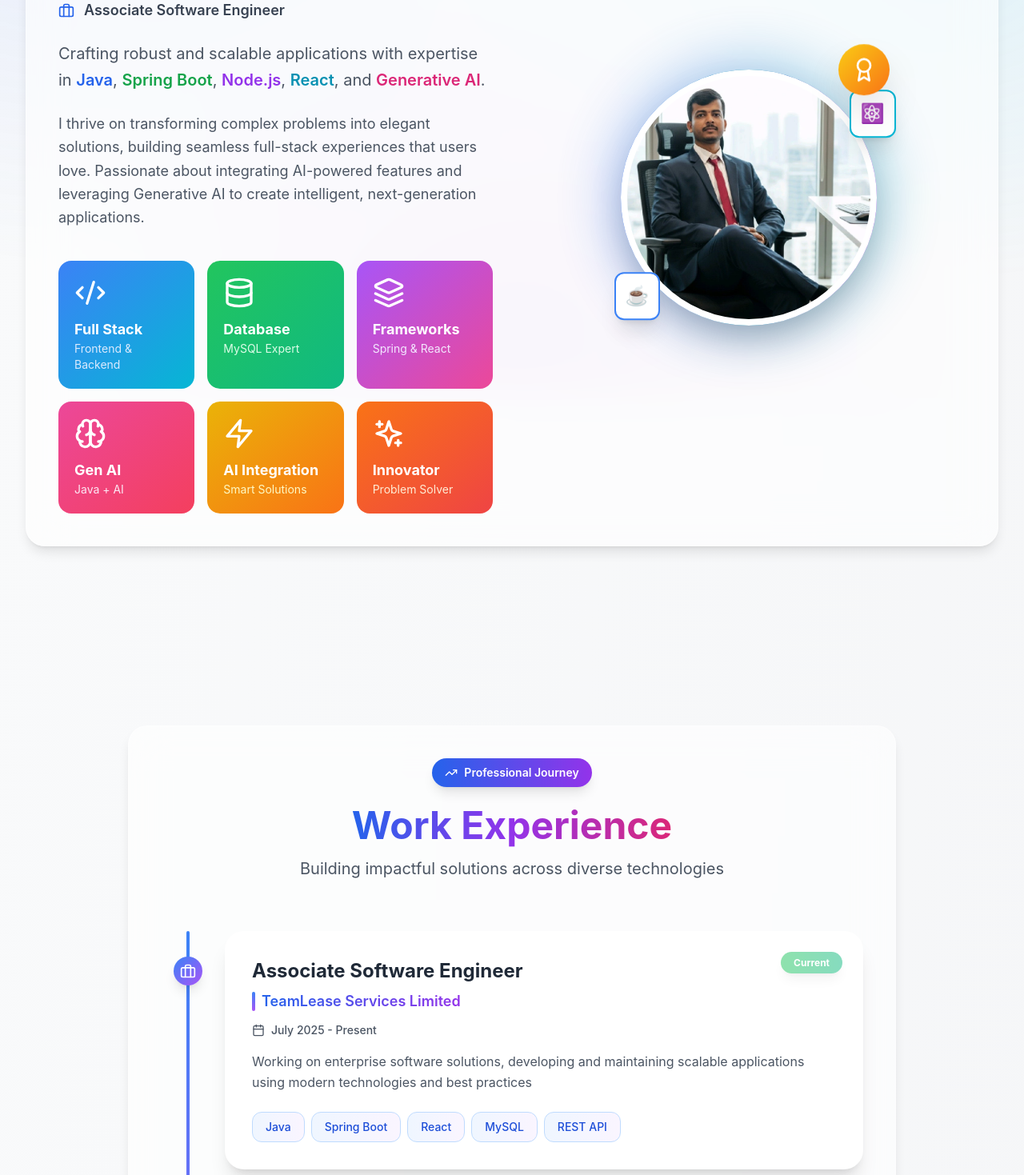
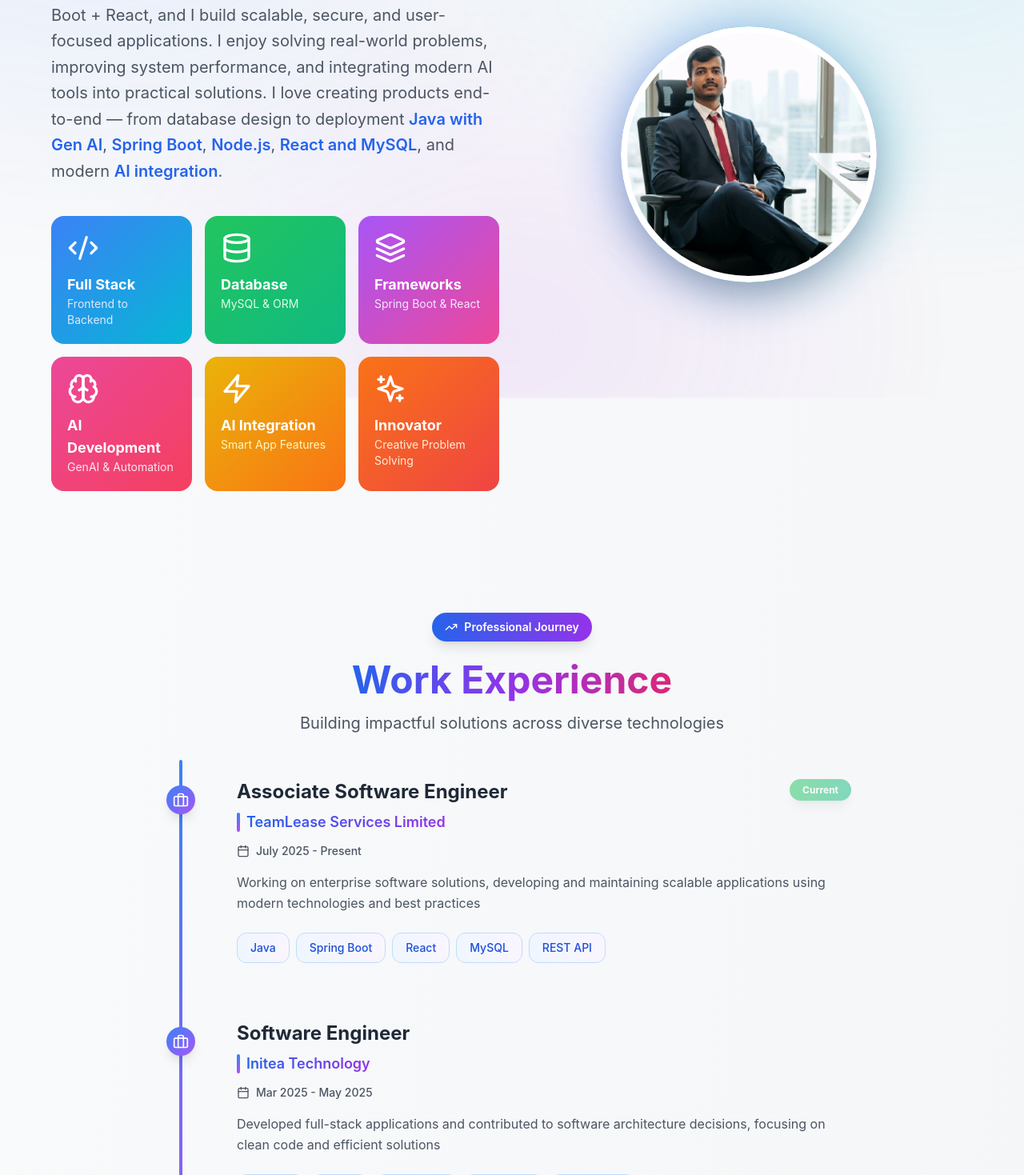
Before and after one commit to anivargi96/Portfoliowebsite, a React (Vite) app: page / in a window 1280 px wide. Shown: the part 301-1770 px from the top of the page at 80% size. Built offline with nearby package versions, Linux system fonts and the light colour scheme.

Commit message:
Initial commit

```diff
--- a/package.json
+++ b/package.json
@@ -20,7 +20,7 @@
   },
   "devDependencies": {
     "@eslint/js": "^9.9.1",
-    "@types/react": "^18.3.5",
+    "@types/react": "^18.3.27",
     "@types/react-dom": "^18.3.0",
     "@vitejs/plugin-react": "^4.7.0",
     "autoprefixer": "^10.4.18",
--- a/src/index.css
+++ b/src/index.css
@@ -18,20 +18,21 @@
     @apply font-sans antialiased bg-slate-50 text-gray-900 dark:bg-gray-950 dark:text-gray-100;
   }
 
-  /* Standardize medium vertical padding for sections */
-  section {
-    @apply py-16;
+  /* Standardize smaller vertical padding for sections to reduce gaps */
+    section {
+      @apply py-4;
   }
 }
 
 @layer utilities {
   /* Glassmorphism helpers */
+  /* Simplified panel used across pages: no heavy border/shadow, subtle padding handled in JS */
   .glass-panel {
-    @apply bg-white/60 dark:bg-gray-900/40 backdrop-blur-xl border border-white/40 dark:border-gray-800/60 shadow-lg;
+    @apply bg-transparent backdrop-blur-none border-0 shadow-none;
   }
 
   .glass-card {
-    @apply bg-white/70 dark:bg-gray-800/60 backdrop-blur-xl border border-white/50 dark:border-gray-700/60 shadow-xl;
+    @apply bg-transparent border-0 shadow-none;
   }
 
   /* Soft animated aurora background overlay */
--- a/src/pages/About.tsx
+++ b/src/pages/About.tsx
@@ -1,99 +1,110 @@
-import { Code2, Database, Layers, Sparkles, Briefcase, Award, Brain, Zap } from 'lucide-react';
-import anil from "../images/anil.webp"
+import { Code2, Database, Layers, Sparkles, Briefcase, Brain, Zap } from 'lucide-react';
+import anil from "../images/anil.webp";
+
 const About = () => {
   return (
-    <section id="about" className="min-h-screen pt-16 relative overflow-hidden">
-      <div className="relative max-w-7xl mx-auto px-4 sm:px-6 lg:px-8 py-12">
-        <div className="glass-panel p-8 md:p-10 rounded-3xl fade-in">
-        <div className="grid md:grid-cols-2 gap-12 items-center">
+    <section id="about" className="">
+      <div className="relative max-w-7xl mx-auto px-4 sm:px-6 lg:px-8 py-6">
+        <div className="p-6 md:p-8 fade-in">
+          <div className="grid md:grid-cols-2 gap-8 items-center">
+
+            {/* Left Content */}
             <div className="order-2 md:order-1 space-y-6">
+
+              {/* Tag */}
               <div className="inline-block">
                 <span className="px-4 py-2 bg-gradient-to-r from-blue-600 to-cyan-600 text-white text-sm font-semibold rounded-full shadow-lg">
                   Full Stack Developer
                 </span>
               </div>
 
+              {/* Name Heading */}
               <h1 className="text-6xl font-bold leading-tight">
                 <span className="bg-gradient-to-r from-blue-600 via-cyan-600 to-blue-800 bg-clip-text text-transparent">
-              Hi, I'm Anil Nivargi
+                  Hi, I’m Anil Nivargi
                 </span>
               </h1>
 
+              {/* Role */}
               <div className="flex items-center gap-3 text-lg text-gray-700 dark:text-gray-300">
                 <Briefcase className="w-5 h-5 text-blue-600" />
-              <span className="font-semibold">Associate Software Engineer</span>
+                <span className="font-semibold">Software Engineer</span>
               </div>
 
+              {/* Professional Summary */}
               <p className="text-xl text-gray-600 dark:text-gray-300 leading-relaxed">
-              Crafting robust and scalable applications with expertise in{' '}
-              <span className="font-semibold text-blue-600 dark:text-blue-400">Java</span>,{' '}
-              <span className="font-semibold text-green-600 dark:text-green-400">Spring Boot</span>,{' '}
-              <span className="font-semibold text-purple-600 dark:text-purple-400">Node.js</span>,{' '}
-              <span className="font-semibold text-cyan-600 dark:text-cyan-400">React</span>, and{' '}
-              <span className="font-semibold text-pink-600 dark:text-pink-400">Generative AI</span>.
+                I'm a Full Stack Developer specializing in Java + Spring Boot + React, and I build scalable, secure, and user-focused applications.
+                I enjoy solving real-world problems, improving system performance, and integrating modern AI tools into practical solutions.
+                I love creating products end-to-end — from database design to deployment{' '}
+                <span className="font-semibold text-blue-600 dark:text-blue-400">Java with Gen AI</span>,{' '}
+                <span className="font-semibold text-blue-600 dark:text-blue-400">Spring Boot</span>,{' '}
+                <span className="font-semibold text-blue-600 dark:text-blue-400">Node.js</span>,{' '}
+                <span className="font-semibold text-blue-600 dark:text-blue-400">React and MySQL</span>, and modern{' '}
+                <span className="font-semibold text-blue-600 dark:text-blue-400">AI integration</span>.
               </p>
 
-            <p className="text-lg text-gray-600 dark:text-gray-300 leading-relaxed">
-              I thrive on transforming complex problems into elegant solutions, building seamless full-stack experiences that users love. Passionate about integrating AI-powered features and leveraging Generative AI to create intelligent, next-generation applications.
-            </p>
+              {/* Personal Description */}
 
-            {/* Skills grid with enhanced styling */}
+
+              {/* Skills Grid */}
               <div className="grid grid-cols-2 sm:grid-cols-3 gap-4 pt-4">
+
                 <div className="group p-5 rounded-2xl bg-gradient-to-br from-blue-500 to-cyan-500 hover:from-blue-600 hover:to-cyan-600 transition-all duration-300 transform hover:scale-105 hover:shadow-2xl cursor-pointer">
                   <Code2 className="w-10 h-10 text-white mb-3 group-hover:rotate-12 transition-transform" />
                   <h3 className="font-bold text-white text-lg">Full Stack</h3>
-                <p className="text-sm text-blue-100">Frontend & Backend</p>
+                  <p className="text-sm text-blue-100">Frontend to Backend</p>
                 </div>
 
                 <div className="group p-5 rounded-2xl bg-gradient-to-br from-green-500 to-emerald-500 hover:from-green-600 hover:to-emerald-600 transition-all duration-300 transform hover:scale-105 hover:shadow-2xl cursor-pointer">
                   <Database className="w-10 h-10 text-white mb-3 group-hover:rotate-12 transition-transform" />
                   <h3 className="font-bold text-white text-lg">Database</h3>
-                <p className="text-sm text-green-100">MySQL Expert</p>
+                  <p className="text-sm text-green-100">MySQL & ORM</p>
                 </div>
 
                 <div className="group p-5 rounded-2xl bg-gradient-to-br from-purple-500 to-pink-500 hover:from-purple-600 hover:to-pink-600 transition-all duration-300 transform hover:scale-105 hover:shadow-2xl cursor-pointer">
                   <Layers className="w-10 h-10 text-white mb-3 group-hover:rotate-12 transition-transform" />
                   <h3 className="font-bold text-white text-lg">Frameworks</h3>
-                <p className="text-sm text-purple-100">Spring & React</p>
+                  <p className="text-sm text-purple-100">Spring Boot & React</p>
                 </div>
 
                 <div className="group p-5 rounded-2xl bg-gradient-to-br from-pink-500 to-rose-500 hover:from-pink-600 hover:to-rose-600 transition-all duration-300 transform hover:scale-105 hover:shadow-2xl cursor-pointer">
                   <Brain className="w-10 h-10 text-white mb-3 group-hover:rotate-12 transition-transform" />
-                <h3 className="font-bold text-white text-lg">Gen AI</h3>
-                <p className="text-sm text-pink-100">Java + AI</p>
+                  <h3 className="font-bold text-white text-lg">AI Development</h3>
+                  <p className="text-sm text-pink-100">GenAI & Automation</p>
                 </div>
 
                 <div className="group p-5 rounded-2xl bg-gradient-to-br from-yellow-500 to-orange-500 hover:from-yellow-600 hover:to-orange-600 transition-all duration-300 transform hover:scale-105 hover:shadow-2xl cursor-pointer">
                   <Zap className="w-10 h-10 text-white mb-3 group-hover:rotate-12 transition-transform" />
                   <h3 className="font-bold text-white text-lg">AI Integration</h3>
-                <p className="text-sm text-yellow-100">Smart Solutions</p>
+                  <p className="text-sm text-yellow-100">Smart App Features</p>
                 </div>
 
                 <div className="group p-5 rounded-2xl bg-gradient-to-br from-orange-500 to-red-500 hover:from-orange-600 hover:to-red-600 transition-all duration-300 transform hover:scale-105 hover:shadow-2xl cursor-pointer">
                   <Sparkles className="w-10 h-10 text-white mb-3 group-hover:rotate-12 transition-transform" />
                   <h3 className="font-bold text-white text-lg">Innovator</h3>
-                <p className="text-sm text-orange-100">Problem Solver</p>
+                  <p className="text-sm text-orange-100">Creative Problem Solving</p>
                 </div>
+
               </div>
             </div>
 
-          {/* Enhanced profile image section */}
+            {/* Right: Profile Image Section */}
             <div className="order-1 md:order-2 flex justify-center">
               <div className="relative">
-              {/* Animated rings */}
+
+                {/* Glow */}
                 <div className="absolute inset-0 rounded-full bg-gradient-to-r from-blue-600 to-cyan-600 blur-2xl opacity-30 animate-pulse"></div>
                 <div className="absolute -inset-4 rounded-full bg-gradient-to-r from-blue-400 to-cyan-400 opacity-20 animate-ping"></div>
 
                 {/* Badge */}
-              <div className="absolute -top-4 -right-4 z-10 bg-gradient-to-br from-yellow-400 to-orange-500 p-4 rounded-full shadow-2xl animate-bounce">
-                <Award className="w-8 h-8 text-white" />
-              </div>
 
-              {/* Profile image */}
+
+                {/* Profile Image */}
                 <div className="relative">
                   <div className="absolute inset-0 rounded-full bg-gradient-to-r from-blue-600 via-cyan-600 to-purple-600 p-1">
                     <div className="w-full h-full rounded-full bg-white dark:bg-gray-900"></div>
                   </div>
+
                   <img
                     src={anil}
                     alt="Anil Nivargi"
@@ -101,15 +112,14 @@ const About = () => {
                   />
                 </div>
 
-              {/* Floating tech icons */}
-              <div className="absolute -bottom-2 -left-2 bg-white dark:bg-gray-800 p-3 rounded-xl shadow-xl border-2 border-blue-500 animate-bounce delay-500">
+                {/* Floating Icons */}
+                {/* <div className="absolute -bottom-2 -left-2 bg-white dark:bg-gray-800 p-3 rounded-xl shadow-xl border-2 border-blue-500 animate-bounce delay-500">
                   <span className="text-2xl">☕</span>
-              </div>
-              <div className="absolute top-10 -right-6 bg-white dark:bg-gray-800 p-3 rounded-xl shadow-xl border-2 border-cyan-500 animate-bounce delay-700">
-                <span className="text-2xl">⚛️</span>
+                </div> */}
+                {/* Future icons can be added */}
               </div>
             </div>
-          </div>
+
           </div>
         </div>
       </div>
--- a/src/pages/Experience.tsx
+++ b/src/pages/Experience.tsx
@@ -41,11 +41,11 @@ const Experience = () => {
   ];
 
   return (
-    <section id="experience" className="min-h-screen pt-16 relative overflow-hidden">
-      <div className="relative max-w-5xl mx-auto px-4 sm:px-6 lg:px-8 py-12">
-        <div className="glass-panel p-8 md:p-10 rounded-3xl fade-in">
+    <section id="experience" className="py-6 relative overflow-hidden">
+      <div className="relative max-w-5xl mx-auto px-4 sm:px-6 lg:px-8 py-6">
+        <div className="p-6 md:p-8 fade-in">
         {/* Header */}
-        <div className="text-center mb-16">
+        <div className="text-center mb-8">
           <div className="inline-flex items-center gap-2 px-4 py-2 bg-gradient-to-r from-blue-600 to-purple-600 text-white rounded-full mb-6 shadow-lg">
             <TrendingUp className="w-4 h-4" />
             <span className="text-sm font-semibold">Professional Journey</span>
@@ -65,7 +65,7 @@ const Experience = () => {
           {/* Vertical line */}
           <div className="absolute left-8 top-0 bottom-0 w-1 bg-gradient-to-b from-blue-500 via-purple-500 to-pink-500 rounded-full"></div>
 
-          <div className="space-y-8">
+          <div className="space-y-6">
             {experiences.map((exp, index) => (
               <div
                 key={index}
@@ -77,7 +77,7 @@ const Experience = () => {
                 </div>
 
                 {/* Content card */}
-                <div className="relative p-8 rounded-3xl bg-white dark:bg-gray-800 shadow-xl hover:shadow-2xl transition-all duration-500 border-2 border-transparent hover:border-blue-500/50 group-hover:-translate-y-2 overflow-hidden">
+                <div className="relative p-6 transition-all duration-300">
                   {/* Gradient overlay on hover */}
                   <div className="absolute inset-0 bg-gradient-to-br from-blue-500/5 to-purple-500/5 opacity-0 group-hover:opacity-100 transition-opacity duration-500"></div>
 
@@ -130,16 +130,16 @@ const Experience = () => {
         </div>
 
         {/* Stats footer */}
-        <div className="mt-16 grid grid-cols-3 gap-6">
-          <div className="text-center p-6 rounded-2xl bg-gradient-to-br from-blue-500 to-cyan-500 text-white shadow-xl">
+        <div className="mt-8 grid grid-cols-3 gap-6">
+          <div className="text-center p-6 rounded-md bg-gradient-to-br from-blue-500 to-cyan-500 text-white">
             <div className="text-4xl font-bold mb-2">5+</div>
             <div className="text-sm opacity-90">Positions</div>
           </div>
-          <div className="text-center p-6 rounded-2xl bg-gradient-to-br from-purple-500 to-pink-500 text-white shadow-xl">
+          <div className="text-center p-6 rounded-md bg-gradient-to-br from-purple-500 to-pink-500 text-white">
             <div className="text-4xl font-bold mb-2">2+</div>
             <div className="text-sm opacity-90">Years Experience</div>
           </div>
-          <div className="text-center p-6 rounded-2xl bg-gradient-to-br from-orange-500 to-red-500 text-white shadow-xl">
+          <div className="text-center p-6 rounded-md bg-gradient-to-br from-orange-500 to-red-500 text-white">
             <div className="text-4xl font-bold mb-2">10+</div>
             <div className="text-sm opacity-90">Technologies</div>
           </div>
```
Also changed, not shown: src/components/Navbar.tsx (+1 -6 lines), src/pages/Certification.tsx (+6 -6 lines), src/pages/Contact.tsx (+16 -16 lines), src/pages/Education.tsx (+15 -15 lines), src/pages/Projects.tsx (+13 -13 lines), src/pages/Skills.tsx (+7 -7 lines), 1 other file (tests, documents, lock files or other folders). Lines whose indentation alone changed are shown as unchanged.
